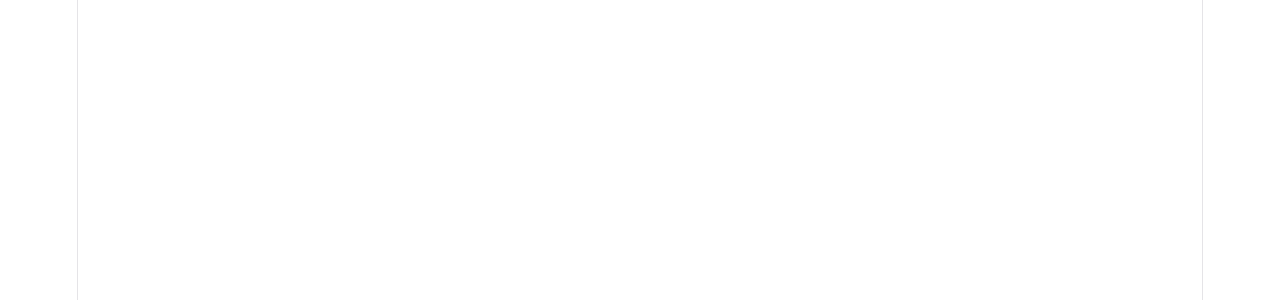
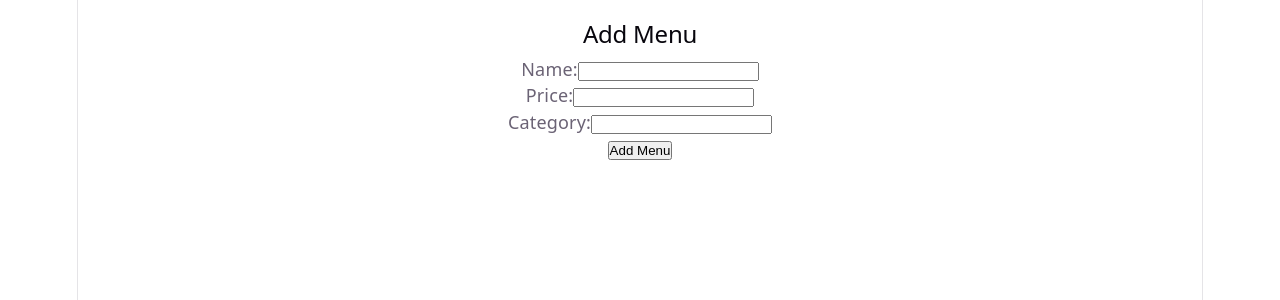
Before and after one commit to DrisyaCS21/restaurant, a React app in the folder frontend/: page /admin/add-menu in a window 1280 px wide. Before the commit this address had no page. Shown: the top 300 px of the page. Built offline with nearby package versions, Linux system fonts and the light colour scheme; the HTML template or start-up script is replaced by a standard one.

Commit message:
Just added menu for the admin in the backend

```diff
--- a/frontend/src/App.jsx
+++ b/frontend/src/App.jsx
@@ -2,6 +2,7 @@ import { BrowserRouter, Routes, Route } from "react-router-dom";
 import MenuPage from "./pages/MenuPage";
 import AdminPage from "./pages/AdminPage";
 import HomePage from "./pages/HomePage";
+import AddMenu from "./admin/AddMenu";
 // import "./App.css";
 
 function App() {
@@ -11,6 +12,7 @@ function App() {
         <Route path="/" element={<HomePage />} />
         <Route path="/menu" element={<MenuPage />} />
          <Route path="/admin" element={<AdminPage />} />
+         <Route path="/admin/add-menu" element={<AddMenu />} />
       </Routes>
     </BrowserRouter>
   );
--- /dev/null
+++ b/frontend/src/admin/AddMenu.jsx
@@ -0,0 +1,82 @@
+import React, { useState } from 'react';
+
+const AddMenu = () => {
+  const [name, setName] = useState('');
+  const [price, setPrice] = useState('');
+  const [category, setCategory] = useState('');
+  const [message, setMessage] = useState('');
+
+  const handleSubmit = async (e) => {
+    e.preventDefault();
+
+    // Create the menu object
+    const menuData = {
+      name,
+      price: Number(price), // make sure price is a number
+      category,
+    };
+
+    try {
+      const response = await fetch('http://localhost:1000/api/menu', {
+        method: 'POST',
+        headers: {
+          'Content-Type': 'application/json',
+        },
+        body: JSON.stringify(menuData),
+      });
+
+      if (!response.ok) {
+        throw new Error('Failed to add menu');
+      }
+
+      const data = await response.json();
+      setMessage(`Menu added successfully! ID: ${data._id}`);
+
+      // Clear form
+      setName('');
+      setPrice('');
+      setCategory('');
+    } catch (error) {
+      setMessage(error.message);
+    }
+  };
+
+  return (
+    <div style={{ maxWidth: '400px', margin: '20px auto' }}>
+      <h2>Add Menu</h2>
+      <form onSubmit={handleSubmit}>
+        <div>
+          <label>Name:</label>
+          <input
+            type="text"
+            value={name}
+            onChange={(e) => setName(e.target.value)}
+            required
+          />
+        </div>
+        <div>
+          <label>Price:</label>
+          <input
+            type="number"
+            value={price}
+            onChange={(e) => setPrice(e.target.value)}
+            required
+          />
+        </div>
+        <div>
+          <label>Category:</label>
+          <input
+            type="text"
+            value={category}
+            onChange={(e) => setCategory(e.target.value)}
+            required
+          />
+        </div>
+        <button type="submit">Add Menu</button>
+      </form>
+      {message && <p>{message}</p>}
+    </div>
+  );
+};
+
+export default AddMenu;
```
